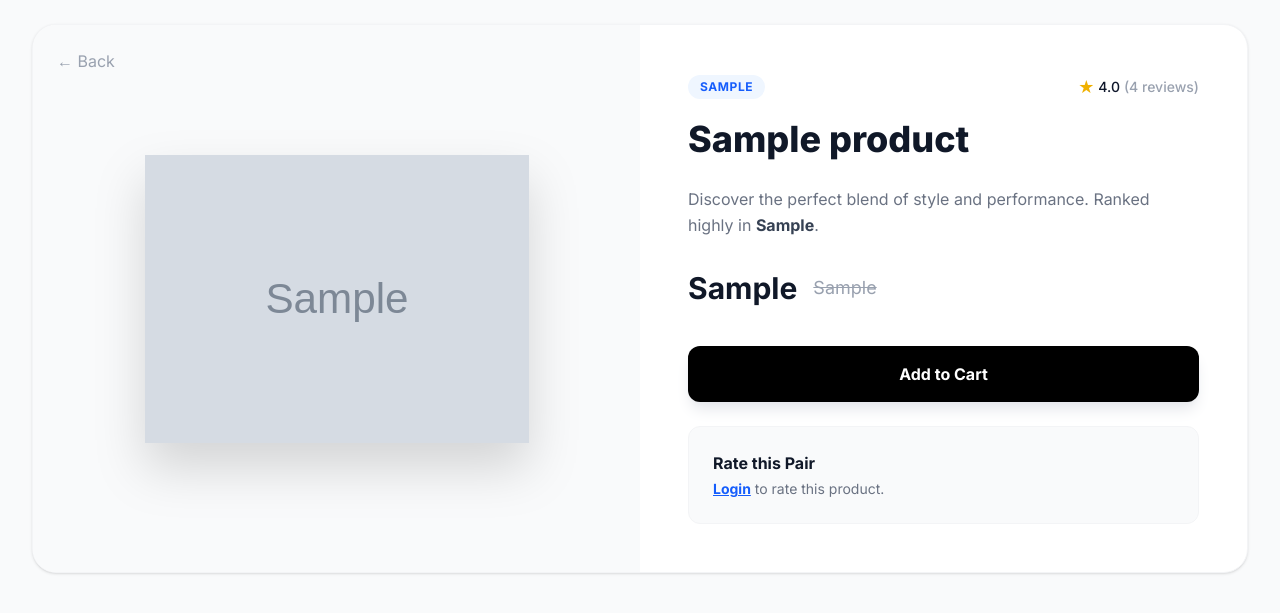
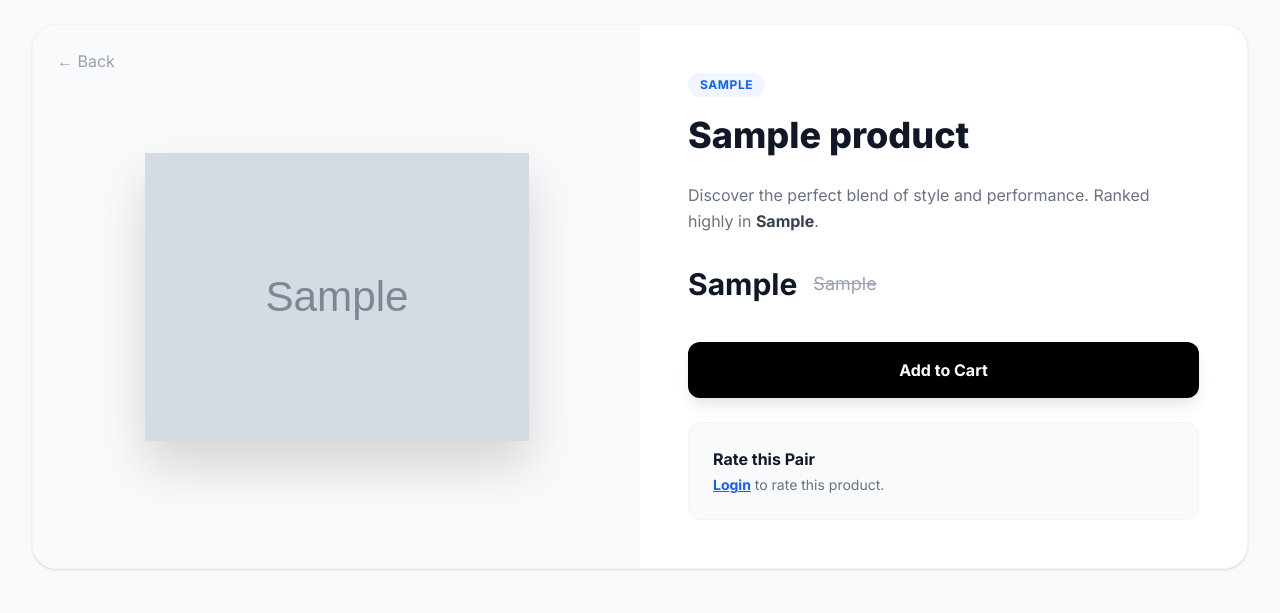
Before and after one commit to cultivatestd-lang/sneakeazy, a PHP site: page /?page=detail&product_id=1 in a window 1280 px wide. Shown: the part 81-694 px from the top of the page. Run offline with PHP 8.4, Linux system fonts and the light colour scheme; tables that the repository leaves empty hold one stand-in row (values such as "Sample post"); grey boxes marked "Sample" are stand-in pictures.

Commit message:
UI Update: Hide Rating Stars and Scores globally

```diff
--- a/index.php
+++ b/index.php
@@ -1029,8 +1029,8 @@ if ($page === 'detail' && isset($_GET['product_id'])) {
                                 <?= $current_product['brand'] ?>
                             </span>
 
-                            <!-- Rating SHOWN here -->
-                            <div class="flex items-center gap-1 text-sm font-medium">
+                            <!-- Rating HIDDEN -->
+                            <div class="flex items-center gap-1 text-sm font-medium hidden">
                                 <span class="text-yellow-500 text-lg">★</span>
                                 <span><?= $current_product['rating'] ?></span>
                                 <span class="text-gray-400">(<?= $current_product['rating_count'] ?> reviews)</span>
@@ -1141,9 +1141,6 @@ if ($page === 'detail' && isset($_GET['product_id'])) {
                                     <div class="text-xs font-bold text-gray-900 truncate mb-1">
                                         <?= htmlspecialchars($rec['product_name']) ?>
                                     </div>
-                                    <div class="flex items-center text-[10px] text-yellow-500">
-                                        ★ <span class="text-gray-600 ml-1"><?= $rec['rating'] ?></span>
-                                    </div>
                                 </div>
                             </a>
                         </div>
@@ -1193,10 +1190,6 @@ if ($page === 'detail' && isset($_GET['product_id'])) {
                                         <div class="text-xs font-bold text-gray-900 truncate mb-1">
                                             <?= htmlspecialchars($rv['product_name']) ?>
                                         </div>
-                                        <div class="flex items-center text-[10px] text-yellow-500">
-                                            ★ <span
-                                                class="text-gray-600 ml-1"><?= isset($rv['rating']) ? $rv['rating'] : '0.0' ?></span>
-                                        </div>
                                     </div>
                                 </a>
                             </div>
```
Also changed, not shown: api/index.php (+2 -9 lines).
